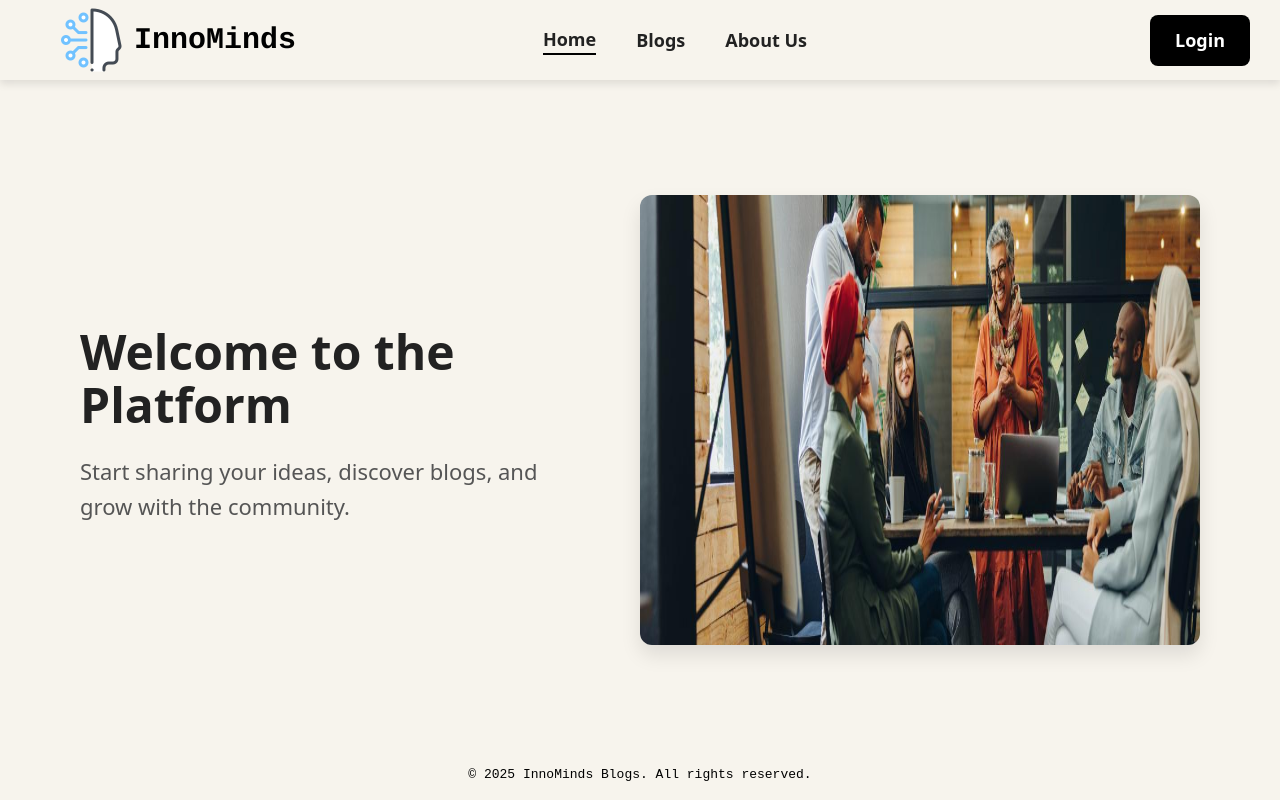
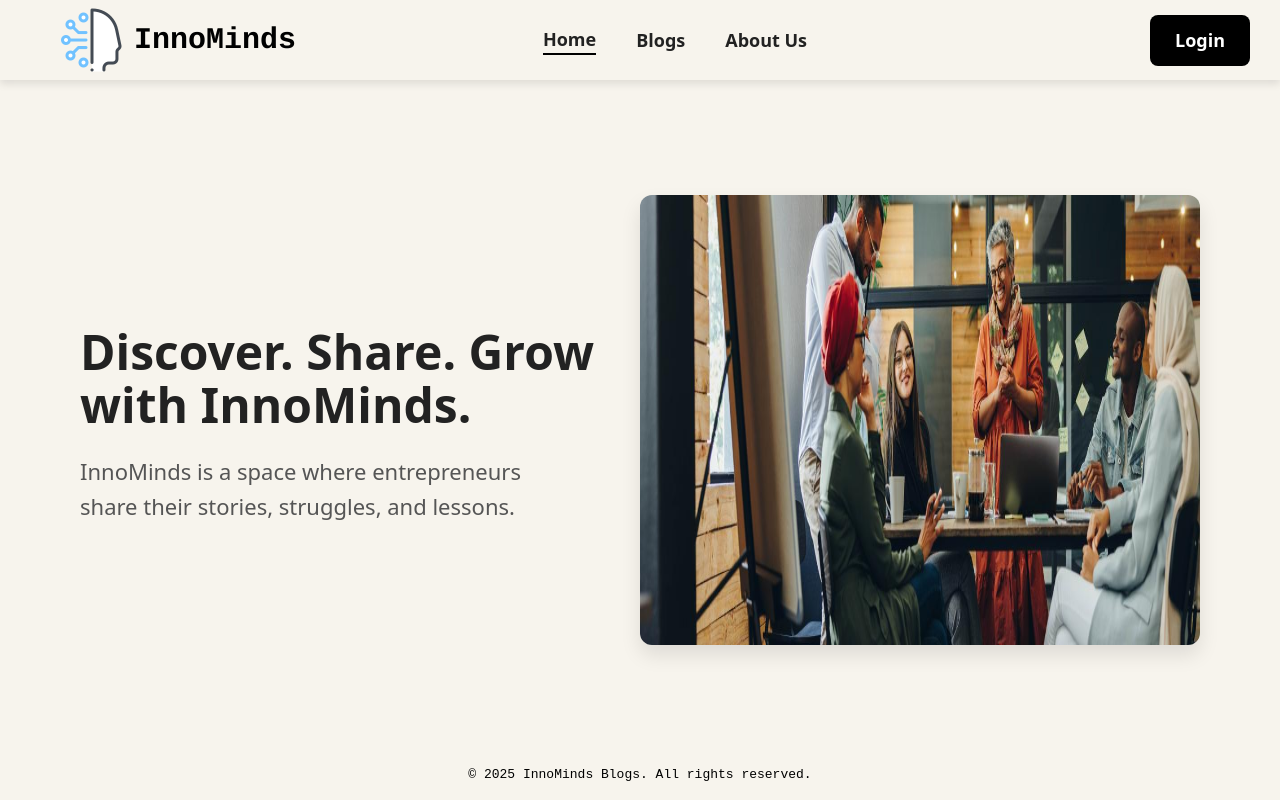
Before and after one commit to IMADDABLIGI/BlogApp, a React (Vite) app in the folder frontend/: page / in a window 1280 px wide. Built offline with nearby package versions, Linux system fonts and the light colour scheme.

Commit message:
feat(master): Fix header and paragraphe for landingPAge

```diff
--- a/frontend/src/home/HomeBody.jsx
+++ b/frontend/src/home/HomeBody.jsx
@@ -5,8 +5,8 @@ function HomeBody() {
   return (
     <div className="home_body">
       <div className="home_left">
-        <h1 className="home_title">Welcome to the Platform</h1>
-        <p className="home_subtitle">Start sharing your ideas, discover blogs, and grow with the community.</p>
+        <h1 className="home_title"> Discover. Share. Grow with InnoMinds.</h1>
+        <p className="home_subtitle">InnoMinds is a space where entrepreneurs share their stories, struggles, and lessons.</p>
       </div>
       <div className="home_right">
         <img src={bodyImg} alt="Welcome Visual" className="home_image" />
```
